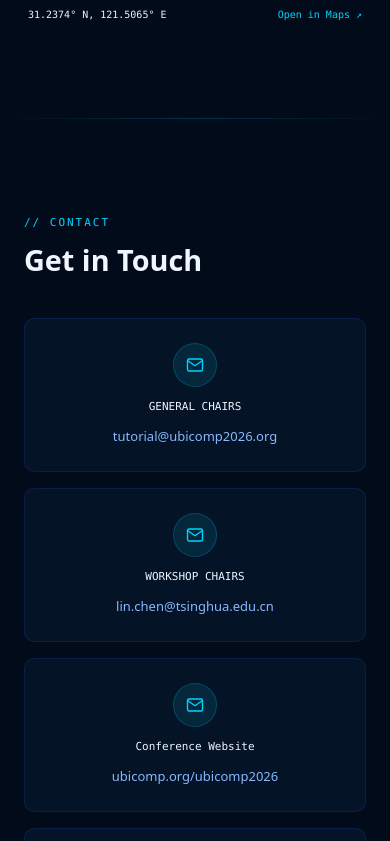
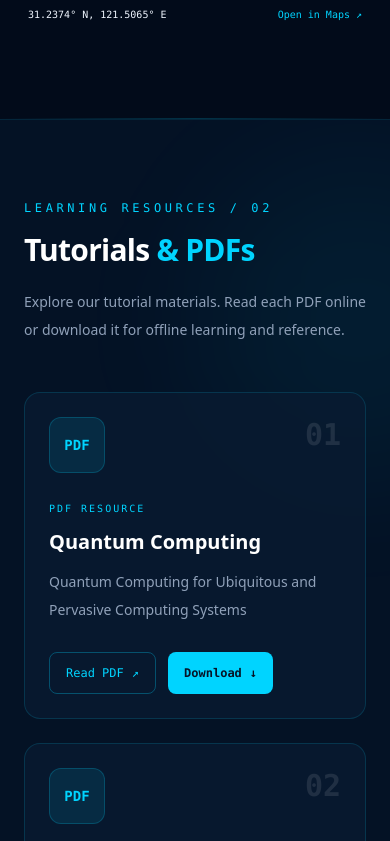
Before and after one commit to DKRG-HEU/ubicomp2026-quantum-tutorial, a Next.js app: page /ubicomp2026-quantum-tutorial/ in a window 390 px wide. Shown: the part 10803-11644 px from the top of the page. Built offline with nearby package versions, Linux system fonts and the light colour scheme; a web font is replaced by a local one.

Commit message:
add tutorials pdf

```diff
--- a/src/app/page.js
+++ b/src/app/page.js
@@ -10,7 +10,7 @@ import CallForParticipation from '@/components/CallForParticipation';
 import Venue                from '@/components/Venue';
 import Contact              from '@/components/Contact';
 import Footer               from '@/components/Footer';
-
+import Tutorials            from '@/components/Tutorials';
 const Divider = () => <div className="divider-quantum w-full" />;
 
 export default function HomePage() {
@@ -38,9 +38,13 @@ export default function HomePage() {
         <Divider />
         <CallForParticipation />
         <Divider />
+
         <Venue />
         <Divider />
+        <Tutorials />
+        <Divider />
         <Contact />
+
       </main>
       <Footer />
     </>
--- a/src/components/Navbar.jsx
+++ b/src/components/Navbar.jsx
@@ -9,6 +9,7 @@ const navLinks = [
   { href: '#organizers', label: 'Organizers'  },
   { href: '#cfp',        label: 'Participate' },
   { href: '#venue',      label: 'Venue'       },
+  { href: '#tutorials', label: 'Tutorials' },
   { href: '#contact',    label: 'Contact'     },
 ];
 
--- /dev/null
+++ b/src/components/Tutorials.jsx
@@ -0,0 +1,146 @@
+
+'use client';
+
+const BASE_PATH =
+  process.env.NODE_ENV === 'production'
+    ? '/ioscforum_iosc-2026'
+    : '';
+
+const tutorials = [
+  {
+    number: '01',
+    title: 'Quantum Computing',
+    description:
+      'Quantum Computing for Ubiquitous and Pervasive Computing Systems',
+    filename: 'Ubicomp26_tutorial.pdf',
+    category: 'PDF RESOURCE',
+  },
+  {
+    number: '02',
+    title: 'Hands-on Lab: Quantum Computing for Ubiquitous and Pervasive Computing Systems',
+    description:
+      'Hands-on Lab: Quantum Computing for Ubiquitous and Pervasive Computing Systems',
+    filename: 'Ubicomp26_hand_on_lab.pdf',
+    category: 'PDF RESOURCE',
+  },
+];
+
+export default function Tutorials() {
+  return (
+    <section
+      id="tutorials"
+      className="relative overflow-hidden border-y border-[#00d4ff]/10
+                 bg-[#061428]/80 px-6 py-20 md:py-28"
+    >
+      {/* Background decoration */}
+      <div
+        className="pointer-events-none absolute -right-32 top-10
+                   h-80 w-80 rounded-full bg-[#00d4ff]/5 blur-3xl"
+      />
+
+      <div className="relative mx-auto max-w-[1100px]">
+        {/* Section heading */}
+        <div className="mb-12 max-w-2xl">
+          <p className="mb-4 font-mono text-xs tracking-[0.3em] text-[#00d4ff]">
+            LEARNING RESOURCES / 02
+          </p>
+
+          <h2 className="text-3xl font-bold tracking-tight text-white md:text-5xl">
+            Tutorials<span className="text-[#00d4ff]"> &amp; PDFs</span>
+          </h2>
+
+          <p className="mt-5 text-sm leading-7 text-slate-400 md:text-base">
+            Explore our tutorial materials. Read each PDF online or
+            download it for offline learning and reference.
+          </p>
+        </div>
+
+        {/* Tutorial cards */}
+        <div className="grid gap-6 md:grid-cols-2">
+          {tutorials.map((tutorial) => {
+            const pdfUrl =
+              `${BASE_PATH}/tutorials/${tutorial.filename}`;
+
+            return (
+              <article
+                key={tutorial.number}
+                className="group relative rounded-2xl border
+                           border-[#00d4ff]/15 bg-[#091b31]/80 p-6
+                           transition-all duration-300
+                           hover:-translate-y-1 hover:border-[#00d4ff]/50
+                           hover:shadow-xl hover:shadow-[#00d4ff]/5
+                           md:p-8"
+              >
+                {/* Top row */}
+                <div className="flex items-start justify-between gap-4">
+                  <div
+                    className="flex h-14 w-14 items-center justify-center
+                               rounded-xl border border-[#00d4ff]/20
+                               bg-[#00d4ff]/10 font-mono text-sm
+                               font-bold text-[#00d4ff]"
+                  >
+                    PDF
+                  </div>
+
+                  <span className="font-mono text-3xl font-bold text-white/10">
+                    {tutorial.number}
+                  </span>
+                </div>
+
+                <p className="mt-7 font-mono text-[10px] tracking-[0.2em] text-[#00d4ff]">
+                  {tutorial.category}
+                </p>
+
+                <h3 className="mt-3 text-xl font-semibold text-white md:text-2xl">
+                  {tutorial.title}
+                </h3>
+
+                <p className="mt-3 min-h-14 text-sm leading-7 text-slate-400">
+                  {tutorial.description}
+                </p>
+
+                {/* Action buttons */}
+                <div className="mt-7 flex flex-wrap gap-3">
+                  <a
+                    href={pdfUrl}
+                    target="_blank"
+                    rel="noopener noreferrer"
+                    className="inline-flex items-center gap-2 rounded-lg
+                               border border-[#00d4ff]/30 px-4 py-3
+                               font-mono text-xs text-[#00d4ff]
+                               transition hover:bg-[#00d4ff]/10"
+                  >
+                    Read PDF
+                    <span aria-hidden="true">↗</span>
+                  </a>
+
+                  <a
+                    href={pdfUrl}
+                    download={tutorial.filename}
+                    className="inline-flex items-center gap-2 rounded-lg
+                               bg-[#00d4ff] px-4 py-3 font-mono
+                               text-xs font-bold text-[#061428]
+                               transition hover:bg-cyan-200"
+                  >
+                    Download
+                    <span aria-hidden="true">↓</span>
+                  </a>
+                </div>
+
+                {/* Bottom accent */}
+                <div className="absolute bottom-0 left-6 right-6 h-px
+                                bg-gradient-to-r from-transparent
+                                via-[#00d4ff]/30 to-transparent
+                                opacity-0 transition group-hover:opacity-100" />
+              </article>
+            );
+          })}
+        </div>
+
+        <p className="mt-8 font-mono text-[10px] tracking-wider text-slate-500">
+          OPEN ACCESS · PDF FORMAT · READ ONLINE OR SAVE FOR OFFLINE USE
+        </p>
+      </div>
+    </section>
+  );
+}
```
Also changed, not shown: 2 other files (tests, documents, lock files or other folders).
